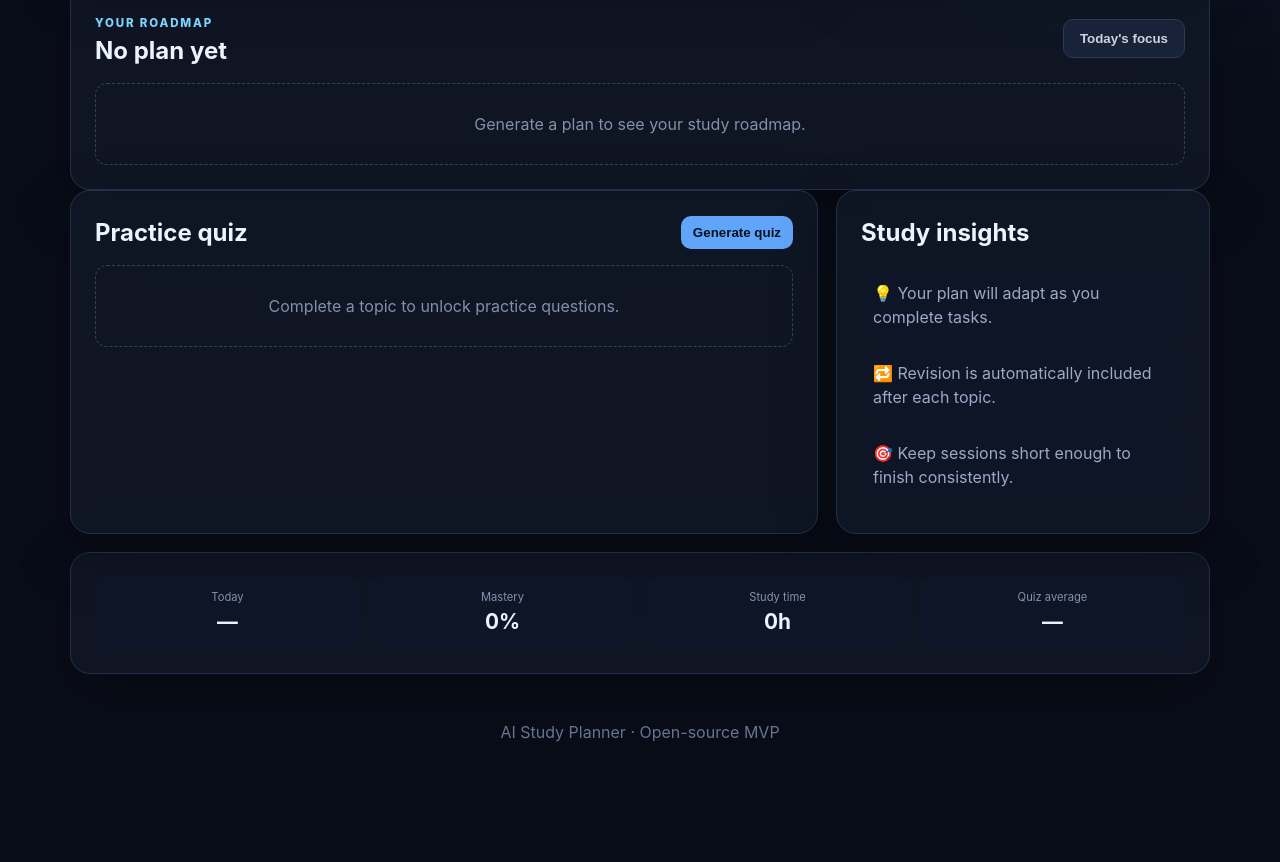
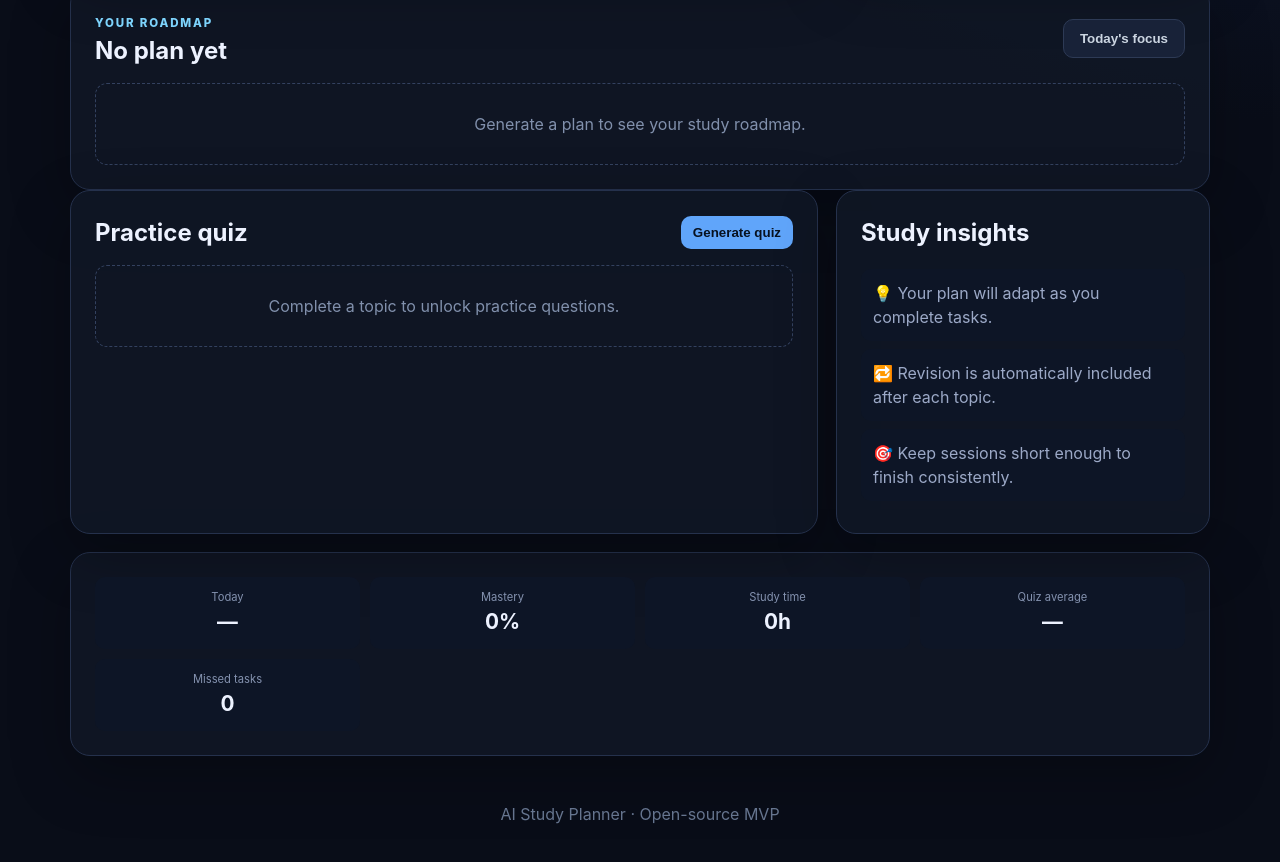
Before and after one commit to Narsing-s/AI-Study-Planner, a plain HTML site: page index.html in a window 1280 px wide. Shown: the part 757-1619 px from the top of the page. Before the commit the page ends 1565 px from the top, so only its background shows below. Drawn offline with Linux system fonts and the light colour scheme.

Commit message:
Show missed task metric

```diff
--- a/index.html
+++ b/index.html
@@ -19,4 +19,4 @@
 <div class="card"><div class="section-head"><h2>Practice quiz</h2><button id="quizBtn" class="primary small">Generate quiz</button></div><div id="quiz"><div class="empty">Complete a topic to unlock practice questions.</div></div></div>
 <div class="card"><h2>Study insights</h2><div id="insights" class="insights"><p>💡 Your plan will adapt as you complete tasks.</p><p>🔁 Revision is automatically included after each topic.</p><p>🎯 Keep sessions short enough to finish consistently.</p></div></div>
 </section>
-<section class="card metrics"><div><span>Today</span><b id="todayProgress">—</b></div><div><span>Mastery</span><b id="mastery">0%</b></div><div><span>Study time</span><b id="studyHours">0h</b></div><div><span>Quiz average</span><b id="quizScore">—</b></div></section></main><footer>AI Study Planner · Open-source MVP</footer></div><script src="app.js"></script><script>if("serviceWorker"in navigator)navigator.serviceWorker.register("sw.js");</script></body></html>
+<section class="card metrics"><div><span>Today</span><b id="todayProgress">—</b></div><div><span>Mastery</span><b id="mastery">0%</b></div><div><span>Study time</span><b id="studyHours">0h</b></div><div><span>Quiz average</span><b id="quizScore">—</b></div><div><span>Missed tasks</span><b id="missedTasks">0</b></div></section></main><footer>AI Study Planner · Open-source MVP</footer></div><script src="app.js"></script><script>if("serviceWorker"in navigator)navigator.serviceWorker.register("sw.js");</script></body></html>
```
